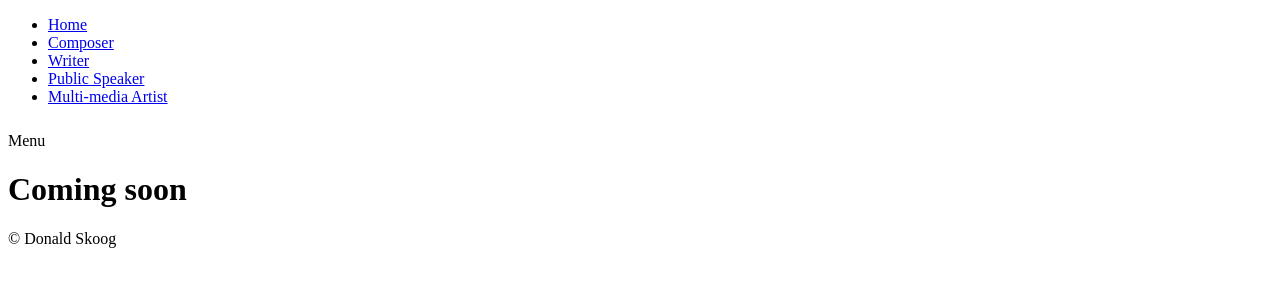
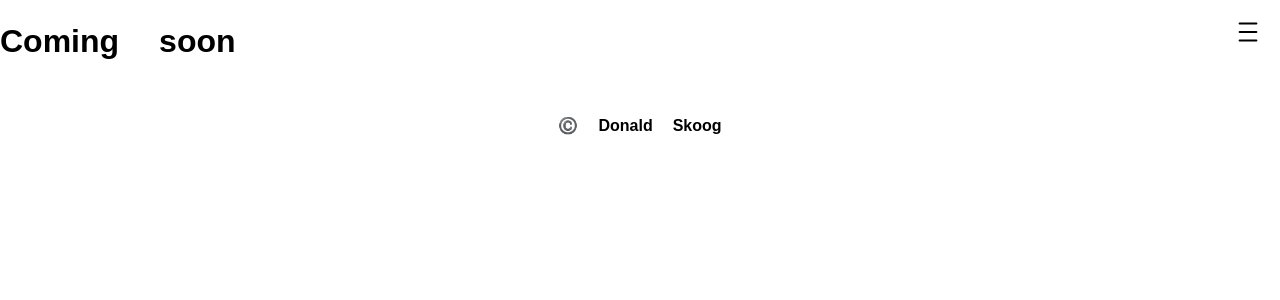
Before and after one commit to donaldskoog/don-skoog-website, a Jekyll site: the page built from speaker.md, in a window 1280 px wide. Shown: the top 300 px of the page. Built offline with Jekyll 4.4.1, drawn with Linux system fonts in a browser that asks for light colours; some web fonts are replaced; part of the change alters nothing that is shown.

Commit message:
Refine paths and meta content.

```diff
--- a/_layouts/default.html
+++ b/_layouts/default.html
@@ -3,14 +3,13 @@
 
 <head>
   <meta http-equiv="Content-Type" content="text/html; charset=utf-8">
-  <title>{{ page.title | default:"Chris Butler and Future Fossil Music" }}</title>
+  <title>{{ page.title | default:"Don Skoog - Writer Composer Speaker Chicago, Illinois" }}</title>
   <meta content="width=device-width, initial-scale=1.0" name="viewport">
-  <meta name="TITLE" content="Chris Butler - Future Fossil Music">
-  <meta name="DESCRIPTION" content="Official site for Chris Butler and Future Fossil Music">
-  <meta name="KEYWORDS"
-    content="Chris Butler, Future Fossil Music, Kilopop!, Kilopop, I Feel A Bit Normal Today, Devil Glitch, World's longest pop single, world's longest pop song, guitarist, composer, drummer, singer, vocalist, musician, Waitresses, The Waitresses, Tin Huey, Ohio music, Cleveland music, Akron music, air oars">
-  <meta name="OWNER" content="BEEZWAX2@aol.com">
-  <meta name="AUTHOR" content="BEEZWAX2@aol.com">
+  <meta name="TITLE" content="Don Skoog - Writer Composer Speaker Chicago, Illinois">
+  <meta name="DESCRIPTION" content="Official site for Don Skoog">
+  <meta name="KEYWORDS" content="Don Skoog composer writer speaker artist">
+  <meta name="OWNER" content="dskoog@mac.com">
+  <meta name="AUTHOR" content="dskoog@mac.com">
   <meta name="CONTENT-LANGUAGE" content="English">
   <meta name="VW96.OBJECT TYPE" content="Document">
   <meta name="RATING" content="General">
@@ -18,8 +17,8 @@
   <meta name="originpath" content="{{page.path}}">
   <link rel="preconnect" href="https://fonts.googleapis.com">
   <link rel="preconnect" href="https://fonts.gstatic.com" crossorigin>
-  <link rel="stylesheet" href="style.css" type="text/css">
-  <script src="scripts.js" type="module"></script>
+  <link rel="stylesheet" href="/style.css" type="text/css">
+  <script src="/scripts.js" type="module"></script>
 </head>
 
 <body class="{{ page.category | default: " default" }}">
```
